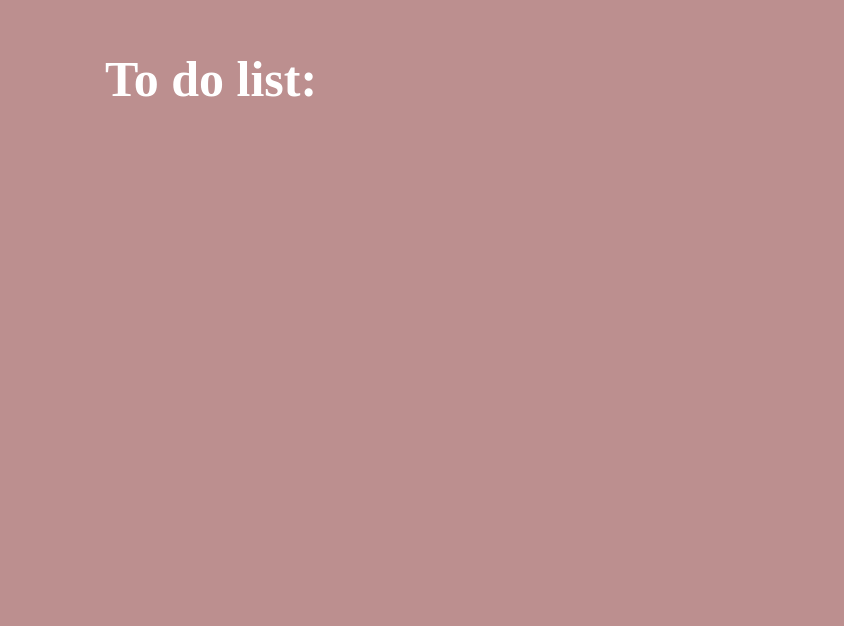
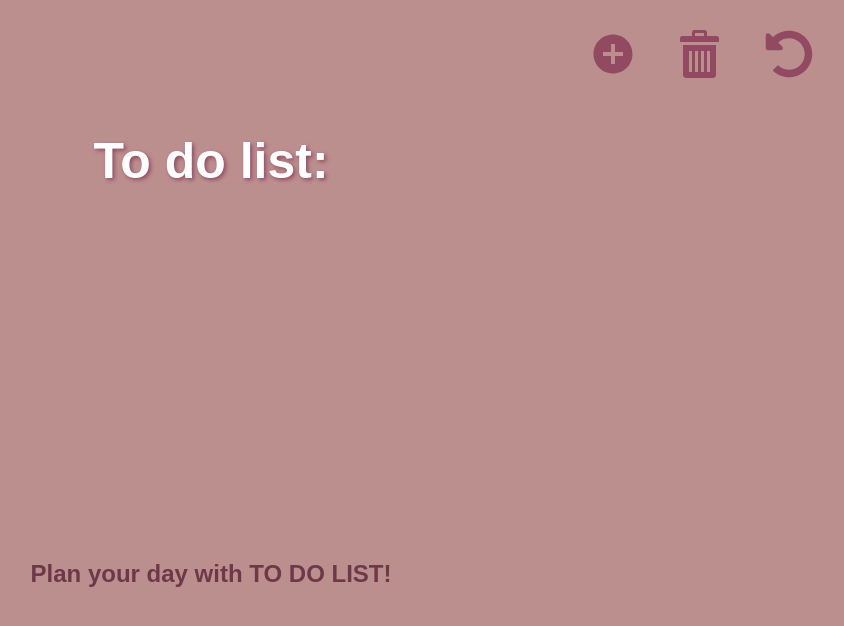
Before and after one commit to albinapetrus/ToDoList, a React (Create React App) app in the folder my-app/: page / in a window 1280 px wide. Shown: the top 626 px of the page, without its empty margins (429-1273 px from the left). Built offline with nearby package versions, Linux system fonts and the light colour scheme.

Commit message:
new styles

```diff
--- a/my-app/package.json
+++ b/my-app/package.json
@@ -8,6 +8,7 @@
     "@testing-library/user-event": "^13.5.0",
     "react": "^18.3.1",
     "react-dom": "^18.3.1",
+    "react-icons": "^5.3.0",
     "react-scripts": "5.0.1",
     "web-vitals": "^2.1.4"
   },
--- a/my-app/src/App.css
+++ b/my-app/src/App.css
@@ -1,5 +1,7 @@
 *{
     background-color: rosybrown;
+    font-family: "Montserrat", sans-serif;
+    font-style: normal;
 }
 h1{
     font-weight: 900;
@@ -7,5 +9,24 @@ h1{
     color: rgb(255, 255, 255);
     margin-top: 50px;
     text-align: center;
+    text-shadow:  2px 2px 4px rgb(145, 74, 98) ;
 
 }
+.add{
+    color: rgb(145, 74, 98);
+    font-size: 3em;
+    margin-left: 40px;
+    cursor: pointer;
+}
+header{
+    text-align: right;
+    margin-top: 30px;
+    margin-right: 30px;
+}
+ h2{
+    color: rgb(109, 56, 73);
+ }
+ footer{
+    text-align: center;
+    margin-top: 370px;
+ }
--- a/my-app/src/App.js
+++ b/my-app/src/App.js
@@ -1,11 +1,31 @@
 
 import './App.css';
+
+import { IoMdAddCircle } from "react-icons/io";
+
+import { ImBin } from "react-icons/im";
+
+import { FaUndoAlt } from "react-icons/fa";
 
 function App() {
   return (
     <div className="App">
+      <header>
+
+      <IoMdAddCircle className='add'/>
+
+      <ImBin className='add'/>
+
+      <FaUndoAlt className='add' />
+      </header>
+      <main>
     <h1>To do list:</h1>
+    </main>
+    <footer>
+      <h2>Plan your day with TO DO LIST!</h2>
+    </footer>
     </div>
+
   );
 }
 
```
Also changed, not shown: 1 other file (tests, documents, lock files or other folders).
